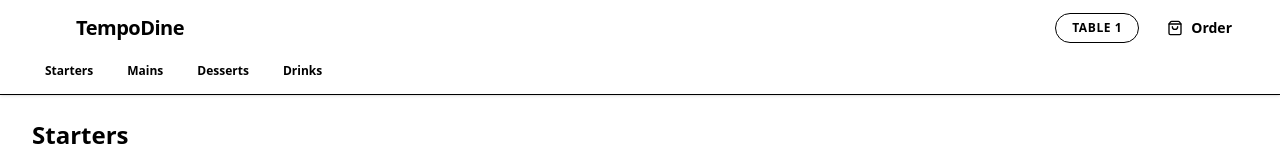
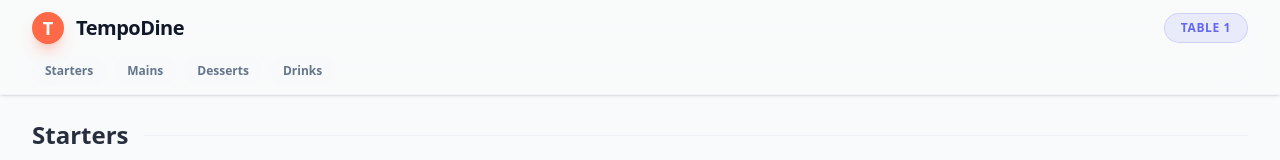
Before and after one commit to seintun/connoisr, a Next.js app: page /table/1 in a window 1280 px wide. Shown: the top 160 px of the page. Built offline with nearby package versions, Linux system fonts and the light colour scheme.

Commit message:
feat: Replace the static cart button with an animated floating order summary trigger and update CSS color variable definitions to use hsl() syntax.

```diff
--- a/app/globals.css
+++ b/app/globals.css
@@ -87,44 +87,44 @@
 @layer base {
   :root {
     /* Pure Frost Background */
-    --background: 210 20% 98%;
+    --background: hsl(210 20% 98%);
     /* #F8FAFC */
-    --foreground: 222 47% 11%;
+    --foreground: hsl(222 47% 11%);
     /* #0F172A */
 
-    --card: 0 0% 100%;
-    --card-foreground: 222 47% 11%;
+    --card: hsl(0 0% 100%);
+    --card-foreground: hsl(222 47% 11%);
 
-    --popover: 0 0% 100%;
-    --popover-foreground: 222 47% 11%;
+    --popover: hsl(0 0% 100%);
+    --popover-foreground: hsl(222 47% 11%);
 
     /* Zesty Coral Primary */
-    --primary: 11 100% 64%;
+    --primary: hsl(11 100% 64%);
     /* #FF6B4A */
-    --primary-foreground: 210 40% 98%;
+    --primary-foreground: hsl(210 40% 98%);
 
     /* Electric Indigo Secondary */
-    --secondary: 239 84% 67%;
+    --secondary: hsl(239 84% 67%);
     /* #6366F1 */
-    --secondary-foreground: 210 40% 98%;
+    --secondary-foreground: hsl(210 40% 98%);
 
     /* Emerald Success */
-    --success: 151 65% 52%;
+    --success: hsl(151 65% 52%);
     /* #10B981 */
-    --success-foreground: 210 40% 98%;
+    --success-foreground: hsl(210 40% 98%);
 
-    --muted: 210 40% 96%;
-    --muted-foreground: 215 16% 47%;
+    --muted: hsl(210 40% 96%);
+    --muted-foreground: hsl(215 16% 47%);
 
-    --accent: 210 40% 96%;
-    --accent-foreground: 222 47% 11%;
+    --accent: hsl(210 40% 96%);
+    --accent-foreground: hsl(222 47% 11%);
 
-    --destructive: 0 84% 60%;
-    --destructive-foreground: 210 40% 98%;
+    --destructive: hsl(0 84% 60%);
+    --destructive-foreground: hsl(210 40% 98%);
 
-    --border: 214 32% 91%;
-    --input: 214 32% 91%;
-    --ring: 11 100% 64%;
+    --border: hsl(214 32% 91%);
+    --input: hsl(214 32% 91%);
+    --ring: hsl(11 100% 64%);
 
     --radius: 0.5rem;
   }
--- a/app/table/[id]/page.tsx
+++ b/app/table/[id]/page.tsx
@@ -3,7 +3,7 @@
 import { Checkout } from "@/components/domain/Checkout";
 import { DinerMenuItem } from "@/components/domain/DinerMenuItem";
 import { useTableSession } from "@/components/providers/TableSessionProvider";
-import { motion } from "framer-motion";
+import { AnimatePresence, motion } from "framer-motion";
 import { ShoppingBag } from "lucide-react";
 import { useState } from "react";
 
@@ -72,22 +72,6 @@ export default function DinerPage() {
                <div className="hidden sm:block px-4 py-1.5 bg-secondary/10 text-secondary rounded-full text-xs font-bold uppercase tracking-wider border border-secondary/20">
                  Table {session?.tableId}
                </div>
-
-               {/* Cart Button */}
-               <motion.button
-                 onClick={() => setIsCartOpen(true)}
-                 whileHover={{ scale: 1.05 }}
-                 whileTap={{ scale: 0.95 }}
-                 className="relative flex items-center gap-2 px-4 py-1.5 bg-primary text-primary-foreground rounded-full font-bold text-sm shadow-lg shadow-primary/25 hover:shadow-xl hover:shadow-primary/30 transition-all"
-               >
-                 <ShoppingBag className="w-4 h-4" />
-                 <span className="hidden sm:inline">Order</span>
-                 {itemCount > 0 && (
-                   <span className="bg-white text-primary rounded-full px-2 py-0.5 text-xs font-bold min-w-[20px]">
-                     {itemCount}
-                   </span>
-                 )}
-               </motion.button>
              </div>
            </div>
 
@@ -141,6 +125,41 @@ export default function DinerPage() {
          ))}
        </main>
 
+       {/* Floating Cart Trigger */}
+       <AnimatePresence>
+         {itemCount > 0 && (
+           <motion.div
+             initial={{ y: 100, opacity: 0 }}
+             animate={{ y: 0, opacity: 1 }}
+             exit={{ y: 100, opacity: 0 }}
+             className="fixed bottom-6 right-6 z-50"
+           >
+             <motion.button
+               onClick={() => setIsCartOpen(true)}
+               whileHover={{ scale: 1.05 }}
+               whileTap={{ scale: 0.95 }}
+               className="flex items-center gap-4 bg-primary text-primary-foreground px-6 py-4 rounded-full shadow-2xl shadow-primary/40 hover:shadow-primary/50 transition-all cursor-pointer border border-primary-foreground/10 z-50 backdrop-blur-none"
+             >
+               <div className="relative">
+                 <ShoppingBag className="w-6 h-6" />
+                 <span className="absolute -top-1 -right-1 flex h-3 w-3">
+                   <span className="animate-ping absolute inline-flex h-full w-full rounded-full bg-white opacity-75"></span>
+                   <span className="relative inline-flex rounded-full h-3 w-3 bg-white"></span>
+                 </span>
+               </div>
+               <div className="flex flex-col items-start leading-none gap-0.5">
+                 <span className="font-bold text-base">View Order</span>
+                 <div className="flex items-center gap-1.5 text-xs text-primary-foreground/90 font-medium">
+                   <span>{itemCount} items</span>
+                   <span className="w-1 h-1 rounded-full bg-primary-foreground/50" />
+                   <span>${(session?.cart.reduce((acc, item) => acc + item.price * item.quantity, 0) || 0).toFixed(2)}</span>
+                 </div>
+               </div>
+             </motion.button>
+           </motion.div>
+         )}
+       </AnimatePresence>
+
        <Checkout isOpen={isCartOpen} onClose={() => setIsCartOpen(false)} />
      </div>
   );
```
